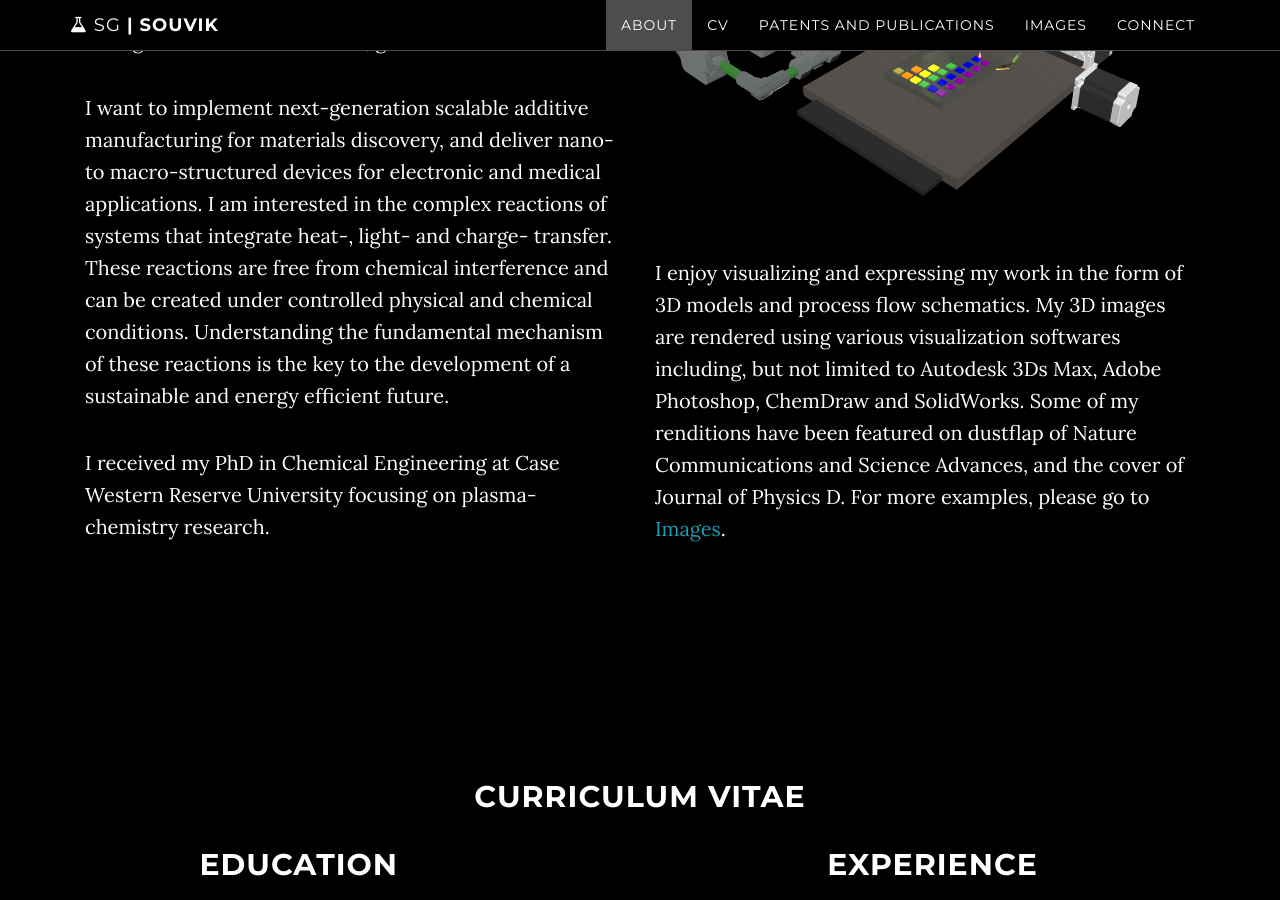
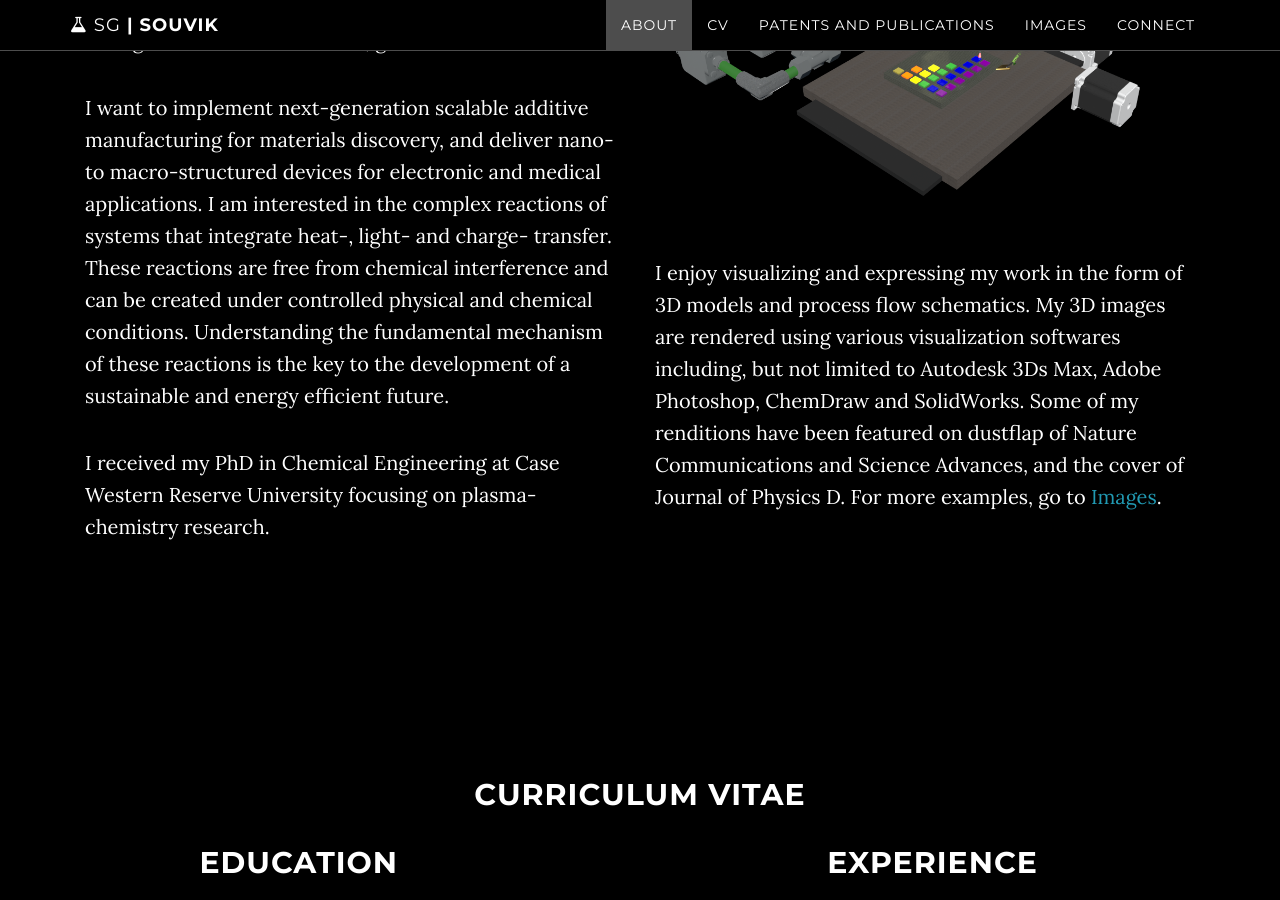
Before and after one commit to SouvikSG/souviksg.github.io, a Jekyll site: the page built from index.html, in a window 1280 px wide and 900 px high, scrolled down 1271 px. Built offline with Jekyll 4.4.1, drawn with Linux system fonts in a browser that asks for light colours.

Commit message:
Update about.html

```diff
--- a/_includes/about.html
+++ b/_includes/about.html
@@ -20,7 +20,7 @@
 <br></br>
 <br></br>
 
-<p> I enjoy visualizing and expressing my work in the form of 3D models and process flow schematics. My 3D images are rendered using various visualization softwares including, but not limited to Autodesk 3Ds Max, Adobe Photoshop, ChemDraw and SolidWorks. Some of my renditions have been featured on dustflap of  Nature Communications and Science Advances, and the cover of Journal of Physics D. For more examples, please go to <a class="page-scroll" href="#images">Images</a>.</p>
+<p> I enjoy visualizing and expressing my work in the form of 3D models and process flow schematics. My 3D images are rendered using various visualization softwares including, but not limited to Autodesk 3Ds Max, Adobe Photoshop, ChemDraw and SolidWorks. Some of my renditions have been featured on dustflap of  Nature Communications and Science Advances, and the cover of Journal of Physics D. For more examples, go to <a class="page-scroll" href="#images">Images</a>.</p>
 
             </div>
 <!--        </div>		-->
```
